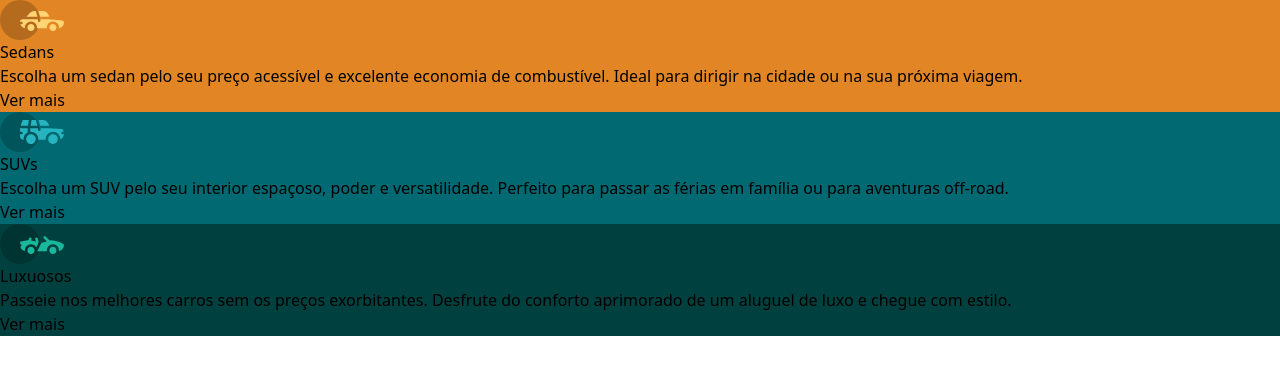
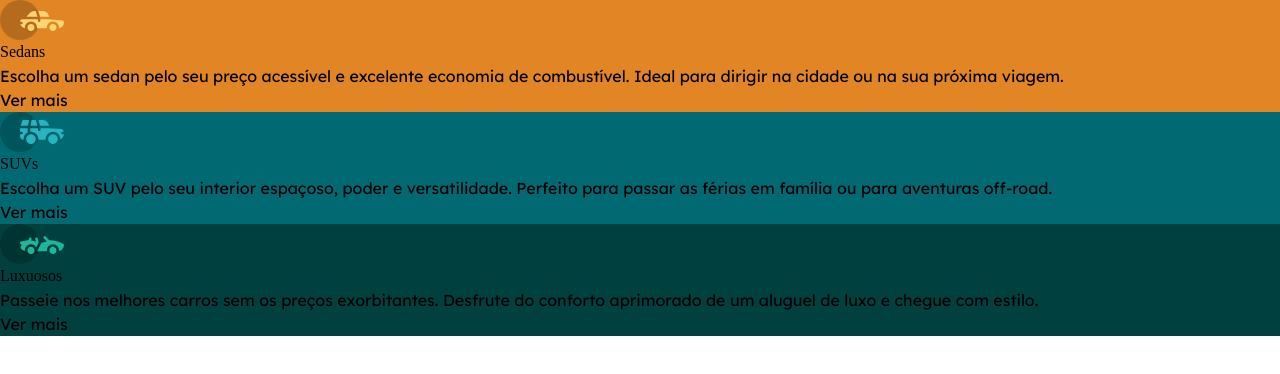
Before and after one commit to matheus-estevan/carros, a React (Vite) app: page / in a window 1280 px wide. Shown: the top 374 px of the page. Built offline with nearby package versions, Linux system fonts and the light colour scheme.

Commit message:
quarto commit

```diff
--- a/src/App.jsx
+++ b/src/App.jsx
@@ -8,23 +8,23 @@
       <section>
         <div className="bg-orange">
           <img src={iconSedans} alt="icone dos carros Sedan" />
-          <h2>Sedans</h2>
-          <p>Escolha um sedan pelo seu preço acessível e excelente economia de combustível. Ideal para dirigir na cidade ou na sua próxima viagem.</p>
-          <a href="https://www.webmotors.com.br/catalogo/carroceria/sedan/" target="_blank">Ver mais</a>
+          <h2 className="font-shoulders">Sedans</h2>
+          <p className="font-lexend">Escolha um sedan pelo seu preço acessível e excelente economia de combustível. Ideal para dirigir na cidade ou na sua próxima viagem.</p>
+          <a className="font-lexend" href="https://www.webmotors.com.br/catalogo/carroceria/sedan/" target="_blank">Ver mais</a>
         </div>
 
         <div className="bg-green">
           <img src={iconSuvs} alt="icon do carro Suv" />
-          <h2>SUVs</h2>
-          <p>Escolha um SUV pelo seu interior espaçoso, poder e versatilidade. Perfeito para passar as férias em família ou para aventuras off-road.</p>
-          <a href="https://www.webmotors.com.br/catalogo/carroceria/suv/" target="_blank">Ver mais</a>
+          <h2 className="font-shoulders">SUVs</h2>
+          <p className="font-lexend">Escolha um SUV pelo seu interior espaçoso, poder e versatilidade. Perfeito para passar as férias em família ou para aventuras off-road.</p>
+          <a className="font-lexend" href="https://www.webmotors.com.br/catalogo/carroceria/suv/" target="_blank">Ver mais</a>
         </div>
 
         <div className="bg-dark-green">
           <img src={iconLuxuosos} alt="Icon dos carros luxuosos" />
-          <h2>Luxuosos</h2>
-          <p>Passeie nos melhores carros sem os preços exorbitantes. Desfrute do conforto aprimorado de um aluguel de luxo e chegue com estilo.</p>
-          <a href="https://www.webmotors.com.br/carros-de-luxo" target="_blank">Ver mais</a>
+          <h2 className="font-shoulders">Luxuosos</h2>
+          <p className="font-lexend">Passeie nos melhores carros sem os preços exorbitantes. Desfrute do conforto aprimorado de um aluguel de luxo e chegue com estilo.</p>
+          <a className="font-lexend" href="https://www.webmotors.com.br/carros-de-luxo" target="_blank">Ver mais</a>
         </div>
       </section>
     </main>
```
